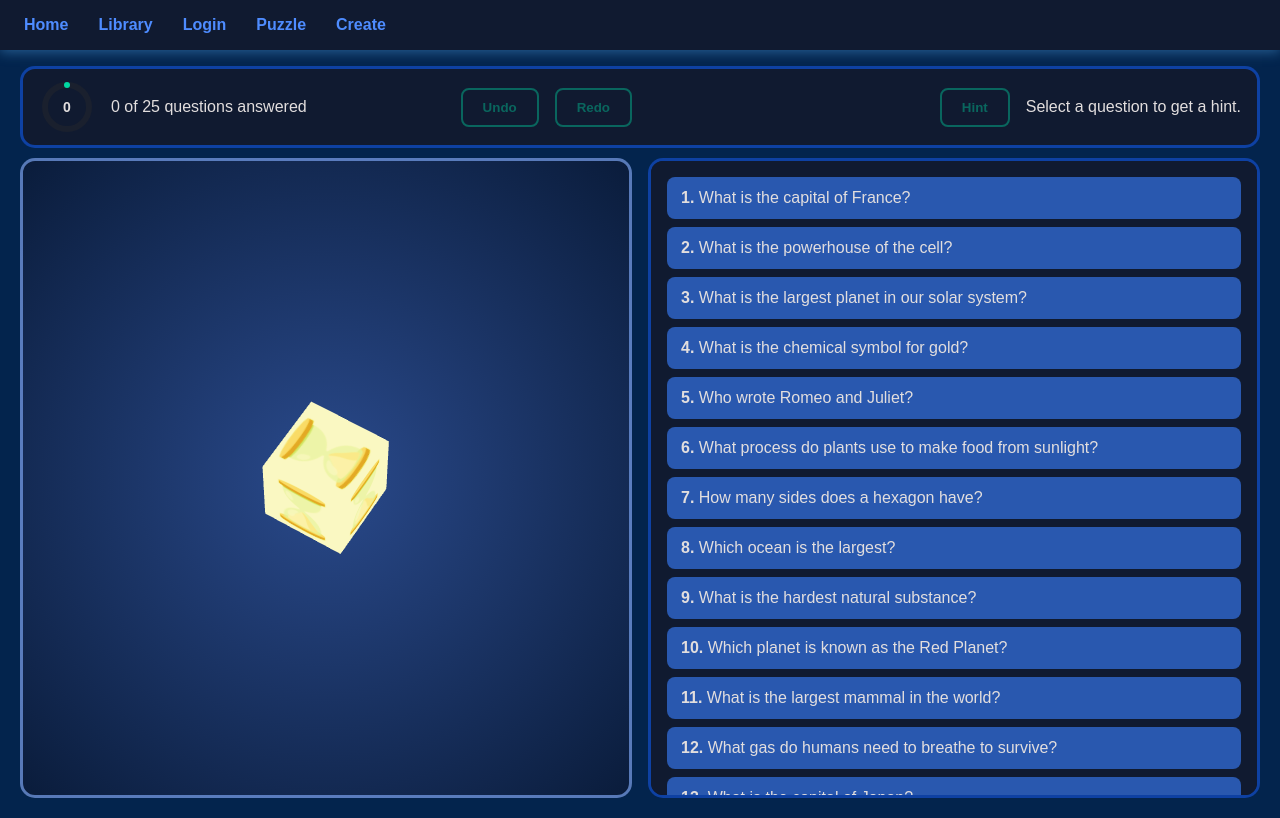
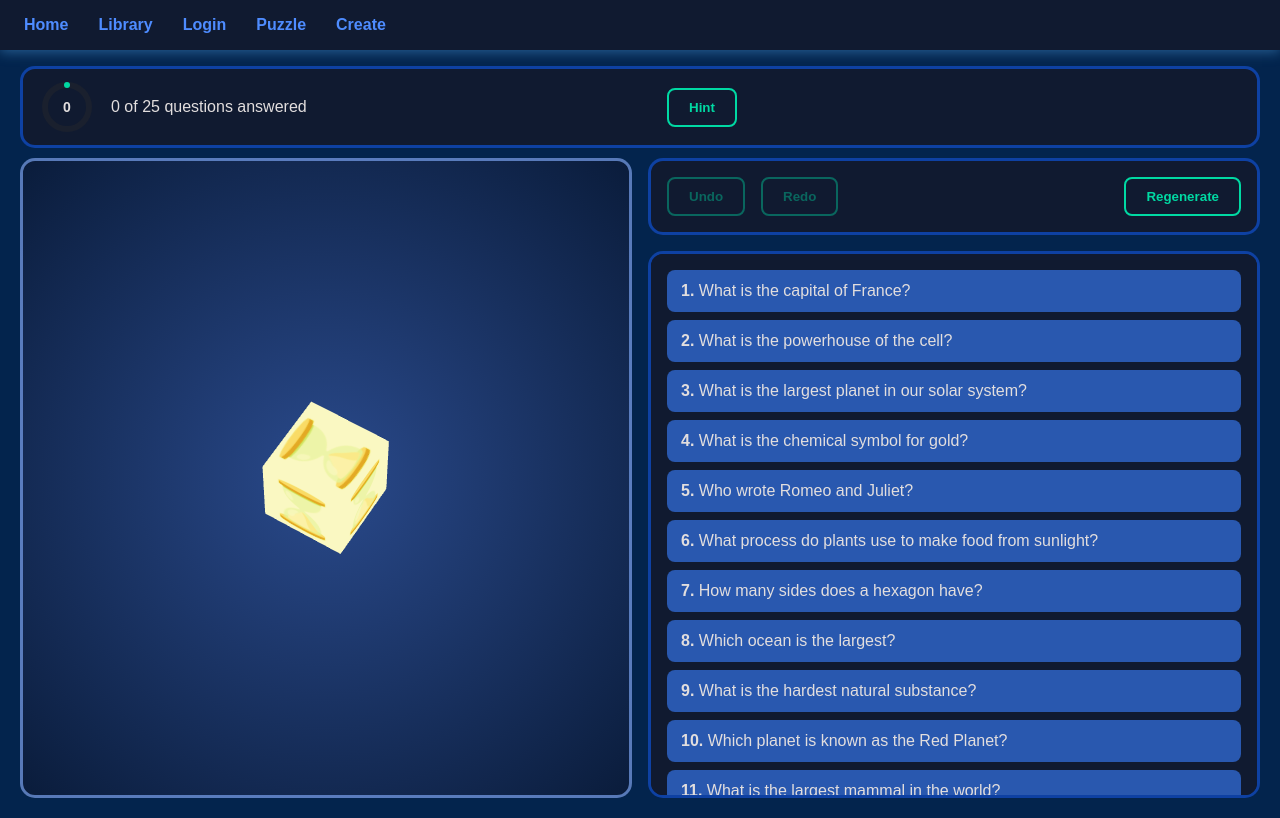
Before and after one commit to ShamsRary/CSCI-49900-Capstone-Group-6, a React (Vite) app in the folder web-ui/: page /puzzle in a window 1280 px wide. Built offline with nearby package versions, Linux system fonts and the light colour scheme.

Commit message:
better confirmation popup, regenerate button - not functional yet

```diff
--- a/web-ui/src/index.css
+++ b/web-ui/src/index.css
@@ -393,17 +393,21 @@ input:focus {
   gap: 16px;
 }
 
+.undo-redo-bar {
+  display: flex;
+  align-items: center;
+  justify-content: space-between;
+  gap: 12px;
+}
+
 .progress-summary {
   min-width: 0;
 }
 
-.undo-redo-controls {
-  margin-left: auto;
-}
-
-.puzzle-topbar > .topbar-card:last-child {
-  justify-content: flex-end;
-  text-align: right;
+.puzzle-topbar > .hint-card {
+  justify-content: flex-start;
+  text-align: left;
+  padding-left: 19px;
 }
 
 .topbar-card p {
@@ -441,6 +445,62 @@ input:focus {
 .btn-hint:disabled:hover {
   background: transparent;
   color: #00d9a3;
+}
+
+.confirm-overlay {
+  position: fixed;
+  inset: 0;
+  z-index: 1000;
+  display: grid;
+  place-items: center;
+  padding: 20px;
+  background: rgba(3, 12, 28, 0.78);
+}
+
+.confirm-dialog {
+  width: min(100%, 420px);
+  padding: 24px;
+  color: #e2dede;
+  text-align: center;
+  background: #101a30;
+  border: 2px solid #4e8cff;
+  border-radius: 15px;
+  box-shadow: 0 18px 55px rgba(0, 0, 0, 0.45);
+}
+
+.confirm-dialog h2 {
+  margin-top: 0;
+}
+
+.regenerate-bias-control {
+  display: grid;
+  gap: 10px;
+  margin-top: 20px;
+  text-align: left;
+}
+
+.regenerate-bias-heading {
+  display: flex;
+  align-items: center;
+  justify-content: space-between;
+  gap: 12px;
+}
+
+.regenerate-bias-heading .btn-hint {
+  padding: 6px 12px;
+}
+
+.regenerate-bias-control input {
+  width: 100%;
+  accent-color: #00d9a3;
+}
+
+.confirm-actions {
+  display: flex;
+  justify-content: center;
+  flex-wrap: wrap;
+  gap: 10px;
+  margin-top: 24px;
 }
 
 /* Progress ring */
@@ -482,6 +542,11 @@ input:focus {
 
   .puzzle-topbar > .topbar-card:first-child {
     flex-wrap: wrap;
+  }
+
+  .puzzle-topbar > .hint-card {
+    justify-content: flex-start;
+    text-align: left;
   }
 
   .progress-summary {
--- a/web-ui/src/pages/Library.jsx
+++ b/web-ui/src/pages/Library.jsx
@@ -14,15 +14,15 @@ function Library() {
 
     //react read the puzzles from local storage and store them
     const [puzzles, setPuzzles] = useState(readPuzzles);
+    const [puzzleToDelete, setPuzzleToDelete] = useState(null);
     const navigate = useNavigate();
 
     function deletePuzzle(id) {
-        if (!window.confirm("Delete this puzzle?")) {
-         return; }
         //filter leaves out the puzzle with the given id and updates the state and local storage
         const updatedPuzzles = puzzles.filter((puzzle) => puzzle.id !== id);
         setPuzzles(updatedPuzzles);
         localStorage.setItem(STORAGE_KEY, JSON.stringify(updatedPuzzles));
+        setPuzzleToDelete(null);
     }
 
     return (
@@ -95,7 +95,7 @@ function Library() {
 
                             {/* delete puzzle button */}
                             <button className="btn-remove"
-                             onClick={() => deletePuzzle(puzzle.id)}>
+                             onClick={() => setPuzzleToDelete(puzzle)}>
                              Delete
                             </button>
                             </div>
@@ -109,6 +109,20 @@ function Library() {
 
 
 
+            {puzzleToDelete && (
+                <div className="confirm-overlay" onClick={(event) => {
+                    if (event.target === event.currentTarget) setPuzzleToDelete(null);
+                }}>
+                    <div className="confirm-dialog" role="dialog" aria-modal="true" aria-labelledby="delete-title">
+                        <h2 id="delete-title">Delete puzzle: {puzzleToDelete.title}</h2>
+                        <p>Are you sure you want to delete this puzzle?</p>
+                        <div className="confirm-actions">
+                            <button className="btn-hint" onClick={() => setPuzzleToDelete(null)}>Cancel</button>
+                            <button className="btn-remove" onClick={() => deletePuzzle(puzzleToDelete.id)}>Delete</button>
+                        </div>
+                    </div>
+                </div>
+            )}
         </section>
     );
 }
--- a/web-ui/src/pages/Puzzle.jsx
+++ b/web-ui/src/pages/Puzzle.jsx
@@ -42,6 +42,12 @@ export default function Scene() {
     const questions = useMemo(() => ((state?.questions ?? sampleQuestions).map((question, index) => ({ ...question, number: index + 1 }))), [state])
 
     const [generationError, setGenerationError] = useState("");
+    const [showRegenerateConfirm, setShowRegenerateConfirm] = useState(false);
+    const [intersectionBias, setIntersectionBias] = useState(10);
+
+    function randomizeIntersectionBias() {
+        setIntersectionBias(Math.round((0.5 + Math.random() * 9.5) * 10) / 10);
+    }
 
     /*
         voxels uses the following format:
@@ -282,7 +288,12 @@ export default function Scene() {
     // Runs when the player clicks "Hint".
     // It gives the first letter and the length of the answer, but not the answer itself.
     function showHint() {
-        const word = selectedQuestion.answer;
+        const targetQuestion = selectedQuestion && !answered.includes(selectedQuestion.number)
+            ? selectedQuestion
+            : questions.find((question) => !answered.includes(question.number));
+        if (!targetQuestion) return;
+        if (targetQuestion.number !== selected) chooseQuestion(targetQuestion.number);
+        const word = targetQuestion.answer;
         setHint("Starts with " + word[0].toUpperCase() + " and has " + word.length + " characters");
     }
 
@@ -328,31 +339,14 @@ export default function Scene() {
                 <p className="progress-text">{answered.length} of {questions.length} questions answered</p>
                 </div>
 
-                {/*  undo/redo buttons */}
-                <div className="undo-redo-controls">
-                    <button className="btn-hint" onClick={undoMove} disabled={!canUndo}>Undo</button>
-                    <button className="btn-hint" onClick={redoMove} disabled={!canRedo}>Redo</button>
-                </div>
             </div>
 
-            <div className="topbar-card">
-
-                {/* disabled means greyed out and unclickable. It's disabled until a question is selected. */}
-                <button className="btn-hint" onClick={showHint} disabled={!selectedQuestion}>
+            <div className="topbar-card hint-card">
+                <button className="btn-hint" onClick={showHint} disabled={answered.length === questions.length}>
                     Hint
                 </button>
 
-                {/* Shows the hint if there is one. Otherwise shows a short instruction. */}
-                <p className="hint-text">
-
-                    {alreadyAnswered ? "Already answered."
-                    : hint !== ""
-                        ? hint
-                        : selectedQuestion
-                            ? "Click Hint for a clue."
-                            : "Select a question to get a hint."
-                    }
-                </p>
+                {hint && <p className="hint-text">{hint}</p>}
             </div>
             </div>
 
@@ -371,6 +365,17 @@ export default function Scene() {
                 {/* questions list */}
 
                 <div className="puzzle-side">
+                    <div className="card undo-redo-bar">
+                        <div className="undo-redo-controls">
+                            <button className="btn-hint" onClick={undoMove} disabled={!canUndo}>Undo</button>
+                            <button className="btn-hint" onClick={redoMove} disabled={!canRedo}>Redo</button>
+                        </div>
+
+                        <button className="btn-hint" type="button" onClick={() => setShowRegenerateConfirm(true)}>
+                            Regenerate
+                        </button>
+
+                    </div>
                     <div className="card questions-card">
                         {/* .map() draws one line for EACH question in the list.
                             "key" is a label React needs to tell the lines apart. */}
@@ -427,6 +432,35 @@ export default function Scene() {
             </div>
 
 
+            {showRegenerateConfirm && (
+                <div className="confirm-overlay" onClick={(event) => {
+                    if (event.target === event.currentTarget) setShowRegenerateConfirm(false);
+                }}>
+                    <div className="confirm-dialog" role="dialog" aria-modal="true" aria-labelledby="regenerate-title">
+                        <h2 id="regenerate-title">Regenerate puzzle?</h2>
+                        <p>Are you sure you want to create a new puzzle layout?</p>
+                        <div className="regenerate-bias-control">
+                            <div className="regenerate-bias-heading">
+                                <label htmlFor="regenerate-bias">Intersection bias: <strong>{intersectionBias}</strong></label>
+                                <button className="btn-hint" type="button" onClick={randomizeIntersectionBias}>Randomize</button>
+                            </div>
+                            <input
+                                id="regenerate-bias"
+                                type="range"
+                                min="0"
+                                max="10"
+                                step="0.5"
+                                value={intersectionBias}
+                                onChange={(event) => setIntersectionBias(Number(event.target.value))}
+                            />
+                        </div>
+                        <div className="confirm-actions">
+                            <button className="btn-hint" onClick={() => setShowRegenerateConfirm(false)}>Cancel</button>
+                            <button className="btn-hint" onClick={() => setShowRegenerateConfirm(false)}>Regenerate</button>
+                        </div>
+                    </div>
+                </div>
+            )}
         </section>
     );
 }
```
